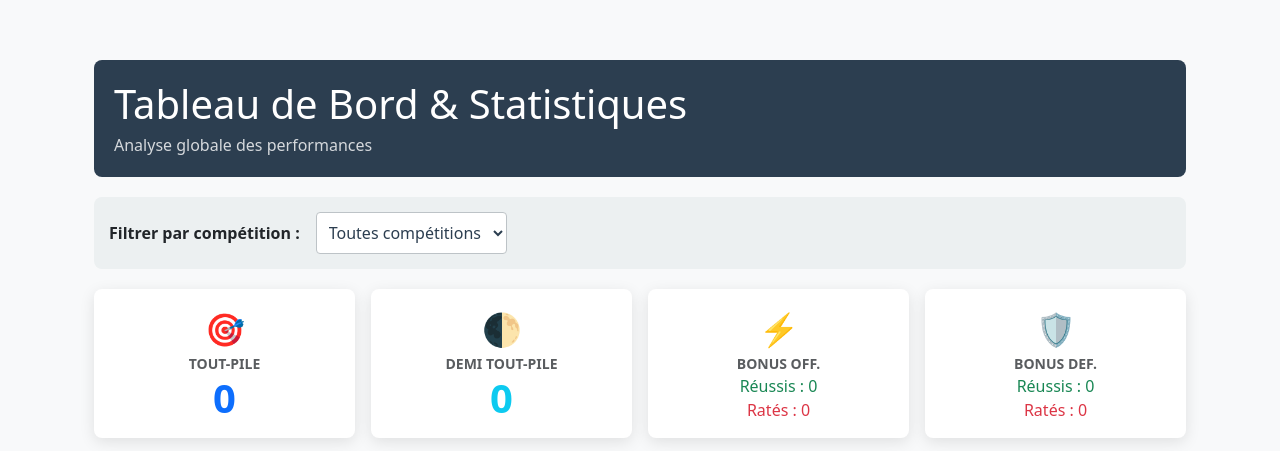
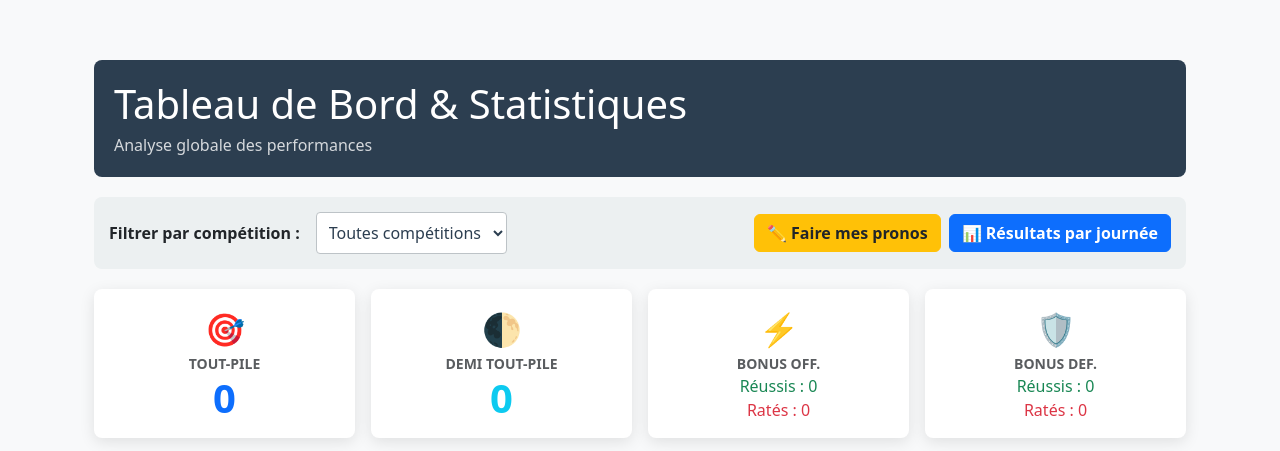
Before and after one commit to Xavcpr/App_prono_rugby, a Django app: page /statistiques/ in a window 1280 px wide. Shown: the top 451 px of the page. Run offline with Django 5.2, Linux system fonts and the light colour scheme; the visitor is signed in with stand-in values (Sample User, id 1); data comes from the database, SQL or seed files in the repository; data that the repository does not hold is empty.

Commit message:
boutons de renvoi

```diff
--- a/core/templates/pronos/pronos.html
+++ b/core/templates/pronos/pronos.html
@@ -72,7 +72,11 @@
       </div>
       <div class="col-12 col-md-5 d-flex align-items-end gap-2">
         <a href="{% if selected_round %}{% url 'round_board' selected_round %}{% else %}#{% endif %}"
-           class="btn btn-primary flex-grow-1 {% if not selected_round %}disabled{% endif %}">📊 Résultats</a>
+           class="btn btn-primary flex-grow-1 {% if not selected_round %}disabled{% endif %}">📊 Résultats de la journée</a>
+        <a href="/statistiques/{% if selected_competition %}?competition={{ selected_competition }}{% endif %}"
+           class="btn btn-indigo flex-grow-1 text-white"
+           style="background-color: #6610f2;
+                  border-color: #6610f2">📈 Classement général</a>
         <a href="{% url 'all_pronos' %}" class="btn btn-dark flex-grow-1">👁️ Pronos des autres</a>
       </div>
     </form>
--- a/core/templates/statistiques.html
+++ b/core/templates/statistiques.html
@@ -18,9 +18,9 @@
       <h1 style="margin: 0">Tableau de Bord & Statistiques</h1>
       <p style="margin: 5px 0 0 0; opacity: 0.8">Analyse globale des performances</p>
     </div>
-    <div class="navigation-zone">
+    <div class="navigation-zone d-flex justify-content-between align-items-center flex-wrap gap-3">
       <form method="get" class="d-flex align-items-center gap-3">
-        <label style="font-weight: bold;">Filtrer par compétition :</label>
+        <label style="font-weight: bold; white-space: nowrap;" class="mb-0">Filtrer par compétition :</label>
         <select name="competition"
                 onchange="this.form.submit()"
                 class="form-select-custom">
@@ -31,6 +31,16 @@
           {% endfor %}
         </select>
       </form>
+      <div class="d-flex gap-2">
+        <a href="/pronos/{% if competition %}?competition={{ competition.id }}{% endif %}"
+           class="btn btn-warning fw-bold text-dark">✏️ Faire mes pronos</a>
+        {% if last_round_id %}
+          <a href="{% url 'round_board' last_round_id %}"
+             class="btn btn-primary fw-bold">📊 Résultats par journée</a>
+        {% else %}
+          <a href="/resultats/" class="btn btn-primary fw-bold">📊 Résultats par journée</a>
+        {% endif %}
+      </div>
     </div>
     <div class="row g-3 mb-4">
       <div class="col-md-3">
--- a/core/views.py
+++ b/core/views.py
@@ -706,6 +706,16 @@ def statistiques_view(request):
     # Note: Vérifie que compute_statistics renvoie bien 'victory_table'
     victory_table = getattr(stats, 'victory_table', [])
 
+    # On cherche la dernière journée pour le bouton "Résultats"
+    last_round_id = None
+    if competition:
+        # On récupère la dernière journée de la compétition sélectionnée
+        # On part de la saison la plus récente et de la journée la plus haute
+        from .models import Round # Assure-toi que l'import est là
+        lr = Round.objects.filter(season__competition=competition).order_by('-number').first()
+        if lr:
+            last_round_id = lr.id
+
     # ... reste du context identique ...
     context = {
         "competitions": competitions,
@@ -719,6 +729,7 @@ def statistiques_view(request):
         "cuilleres_bois": stats.cuilleres_bois,
         "flair_ranking": flair_ranking,
         "victory_table": victory_table,
+        "last_round_id": last_round_id,
     }
 
     return render(request, "statistiques.html", context)
```
Also changed, not shown: core/templates/round_board.html (+7 -0 lines).
